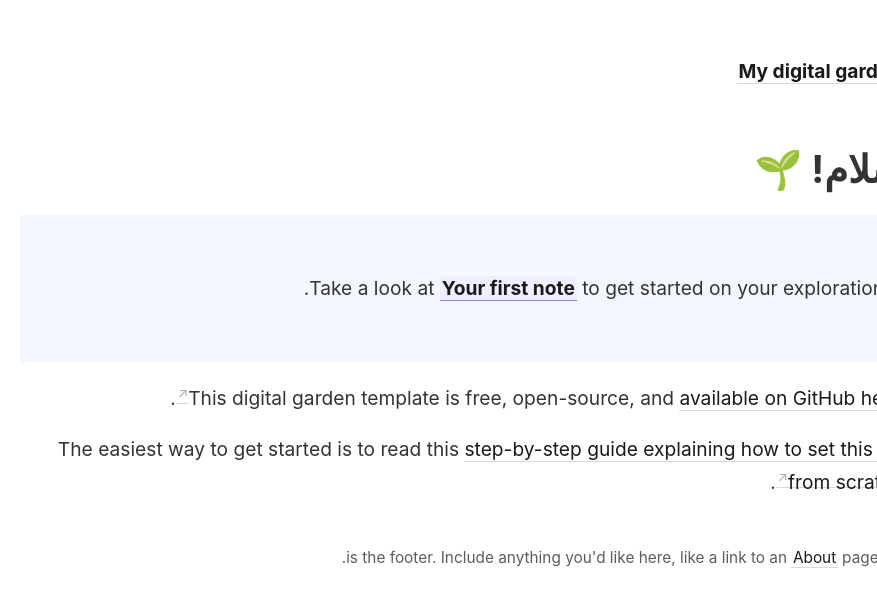
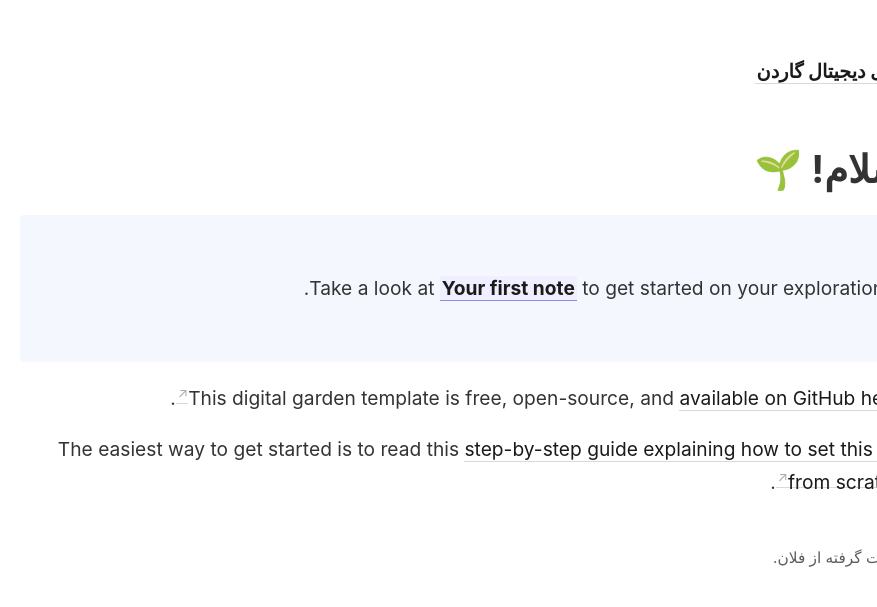
Before and after one commit to edrissss/digital-garden, a Jekyll site: the page built from _pages/index.md, in a window 1280 px wide. Shown: the top 607 px of the page, without its empty margins (403-1280 px from the left). Built offline with Jekyll 4.4.1, drawn with Linux system fonts in a browser that asks for light colours.

Commit message:
هدر و فوتر و اینا

```diff
--- a/_config.yml
+++ b/_config.yml
@@ -1,4 +1,4 @@
-title:               My digital garden
+title:               مای دیجیتال گاردن
 include:             ['_pages']
 exclude:             ['_includes/notes_graph.json']
 # You may need to change the base URL depending on your deploy configuration.
--- a/_includes/footer.html
+++ b/_includes/footer.html
@@ -1,4 +1,4 @@
-این is the footer. Include anything you'd like here, like a link to an <a class="internal-link" href="/about">About</a> page.
+قدرت گرفته از فلان.
 <!-- Global site tag (gtag.js) - Google Analytics -->
 <script async src="https://www.googletagmanager.com/gtag/js?id=UA-36422115-2"></script>
 <script>
--- a/_layouts/default.html
+++ b/_layouts/default.html
@@ -8,6 +8,6 @@
       <footer>{% include footer.html %}</footer>
     </div>
 
-    {% include link-previews.html wrapperQuerySelector="content" %}
+<!--    {% include link-previews.html wrapperQuerySelector="content" %} -->
   </body>
 </html>
```
